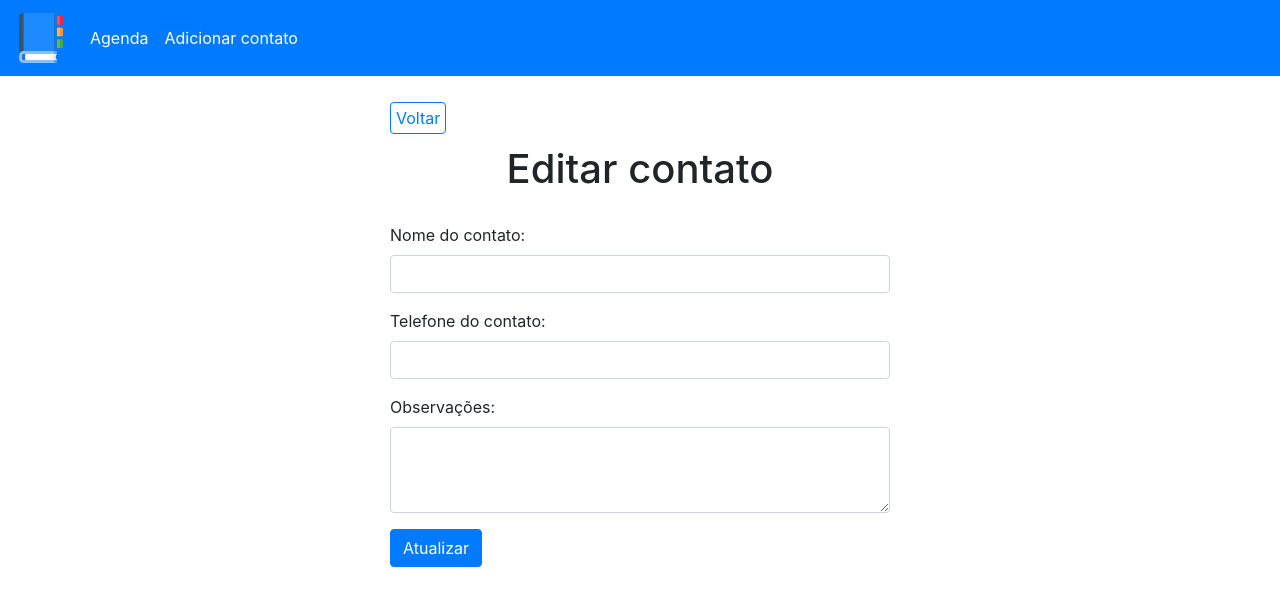
After one commit to devrobertmoraes/crud-agenda-curso-php, a PHP site: page /edit.php in a window 1280 px wide. The commit adds this page. Shown: the top 606 px of the page. Run offline with PHP 8.4, Linux system fonts and the light colour scheme; data that the repository does not hold is empty.

Commit message:
Criação do form de edição, com o edit.php

```diff
--- a/css/style.css
+++ b/css/style.css
@@ -90,3 +90,10 @@
     max-width: 500px;
     margin: 0 auto;
 }
+
+/*MOBILE*/
+@media(max-width: 480px) {
+    #home-link {
+        display: none;
+    }
+}
--- /dev/null
+++ b/edit.php
@@ -0,0 +1,36 @@
+<?php
+include_once("templates/header.php");
+?>
+
+<div class="container">
+    <?php include_once("templates/backbtn.html.php") ?>
+
+    <h1 id="main-title">Editar contato</h1>
+
+    <form id="create-form" action="<?= $BASE_URL ?>config/process.php" method="POST">
+        <input type="hidden" name="type" value="edit">
+        <input type="hidden" name="id" value="<?= $contact["id"]; ?>">
+
+        <div class="form-group">
+            <label for="name">Nome do contato:</label>
+            <input value="<?= $contact["name"]; ?>" type="text" class="form-control" name="name" id="name" required>
+        </div>
+
+        <div class="form-group">
+            <label for="phone">Telefone do contato:</label>
+            <input value="<?= $contact["phone"]; ?>" type="text" class="form-control" name="phone" id="phone" required>
+        </div>
+
+        <div class="form-group">
+            <label for="observations">Observações: </label>
+            <textarea class="form-control" name="observations" id="observations" rows="3"><?= $contact["observations"]; ?></textarea>
+        </div>
+
+        <button type="submit" class="btn btn-primary">Atualizar</button>
+    </form>
+
+</div>
+
+<?php
+include_once("templates/footer.php");
+?>
--- a/index.php
+++ b/index.php
@@ -29,7 +29,7 @@ include_once("templates/header.php");
                             <a href="<?= $BASE_URL; ?>show.php?id=<?= $contact["id"]; ?>">
                                 <i class="fas fa-eye check-icon"></i>
                             </a>
-                            <a href="#">
+                            <a href="<?= $BASE_URL; ?>edit.php?id=<?= $contact["id"]; ?>">
                                 <i class="far fa-edit edit-icon"></i>
                             </a>
                             <button type="submit" class="delete-btn">
--- a/templates/header.php
+++ b/templates/header.php
@@ -36,7 +36,7 @@ if (isset($_SESSION["message"])) {
                     <a id="home-link" href="<?= $BASE_URL ?>index.php" class="nav-link active">
                         Agenda
                     </a>
-                    <a id="home-link" href="<?= $BASE_URL ?>create.php" class="nav-link active">
+                    <a href="<?= $BASE_URL ?>create.php" class="nav-link active">
                         Adicionar contato
                     </a>
                 </div>
```
